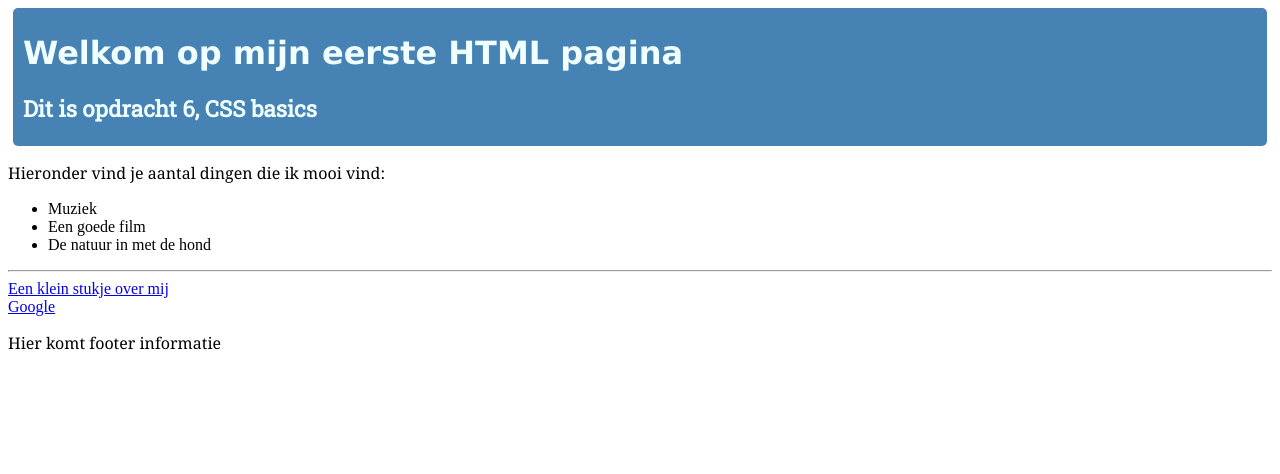
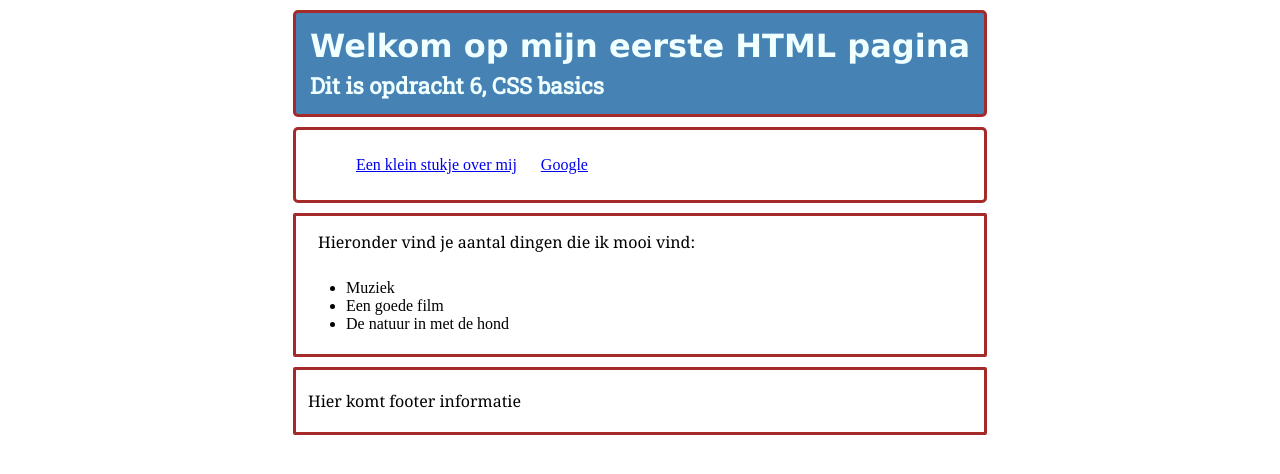
Before and after one commit to PaulBermon/Opdracht-M01L01-07, a plain HTML site: page index.html in a window 1280 px wide. Drawn offline with Linux system fonts and the light colour scheme.

Commit message:
opdracht gereed

```diff
--- a/index.html
+++ b/index.html
@@ -8,11 +8,18 @@
 </head>
 
 <body>
-    <header id="header-blauw">
+    <header>
         <h1>Welkom op mijn eerste HTML pagina</h1>
         <h2>Dit is opdracht 6, CSS basics</h2>
 
     </header>
+
+    <nav>
+        <ul>
+            <li class="li-navbar"><a href="about.html">Een klein stukje over mij</a></li>
+            <li class="li-navbar"><a href="http://www.google.nl" _target="blank">Google</a></li>
+        </ul>
+    </nav>
 
     <main>
         <p>Hieronder vind je aantal dingen die ik mooi vind:</p>
@@ -21,14 +28,8 @@
             <li>Een goede film</li>
             <li>De natuur in met de hond</li>
         </ul>
-        <hr>
-        </hr>
+
     </main>
-
-    <nav>
-        <a href="about.html">Een klein stukje over mij</a><br>
-        <a href="http://www.google.nl" _target="blank">Google</a>
-    </nav>
 
     <footer>
         <p>Hier komt footer informatie</p>
--- a/styles.css
+++ b/styles.css
@@ -1,28 +1,75 @@
+body {
+    margin: auto;
+    width: max-content;
+}
+
+header {
+    border-radius: 5px;
+    margin: 10px 10px 10px 10px;
+    padding: 10px 10px 10px 10px;
+    background-color: steelblue;
+    color: azure;
+    border-color: brown;
+    border-style: solid;
+    border-width: 3px;
+}
+
+nav {
+    margin: 10px 10px 10px 10px;
+    padding: 10px 10px 10px 10px;
+    border-color: brown;
+    border-style: solid;
+    border-width: 3px;
+    border-radius: 5px;
+}
+
+main {
+    margin: 10px 10px 10px 10px;
+    padding: 5px 10px 5px 10px;
+    border-color: brown;
+    border-style: solid;
+    border-width: 3px;
+    border-radius: 2px;
+}
+
+footer {
+    margin: 10px 10px 10px 10px;
+    padding: 10px 0px 10px 0px;
+    border-color: brown;
+    border-style: solid;
+    border-width: 3px;
+    border-radius: 2px;
+}
+
 h1 {
     font-family: Verdana, sans-serif;
+    margin: 2px;
+    padding: 2px;
 }
 
 h2 {
     font-family: 'Roboto Slab',
         sans-serif;
     font-size: 1.4em;
+    margin: 2px;
+    padding: 2px;
 }
 
 p {
     font-family: Georgia,
         sans-serif;
+    margin: 0px 2px 0px 2px;
+    padding: 10px 10px 10px 10px;
 }
 
 .foto-ronde-borders {
     border: 3px solid black;
     border-radius: 20px;
-    margin: 1px;
+    margin: 0px 1px 0px 1px;
 }
 
-#header-blauw {
-    background-color: steelblue;
-    color: azure;
-    border-radius: 5px;
-    padding: 5px 10px 5px 10px;
-    margin: 5px;
+.li-navbar {
+    display: inline;
+    margin: 0px 0px 0px 0px;
+    padding: 0px 10px 0px 10px
 }
```
Also changed, not shown: about.html (+2 -3 lines).
